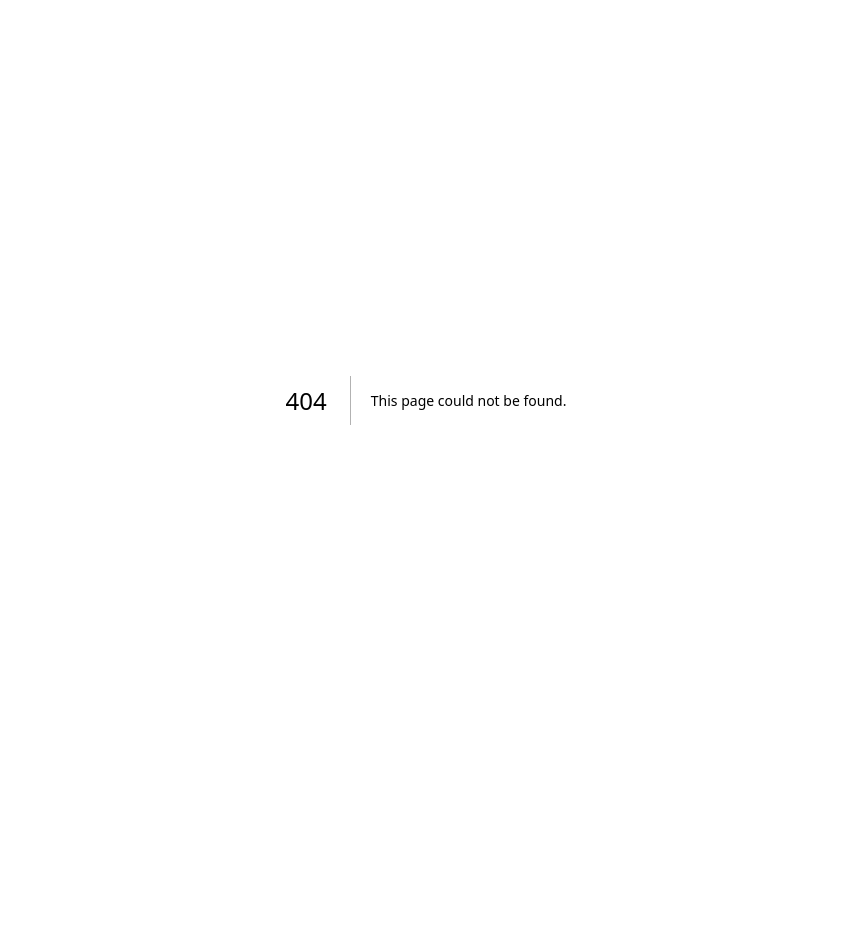
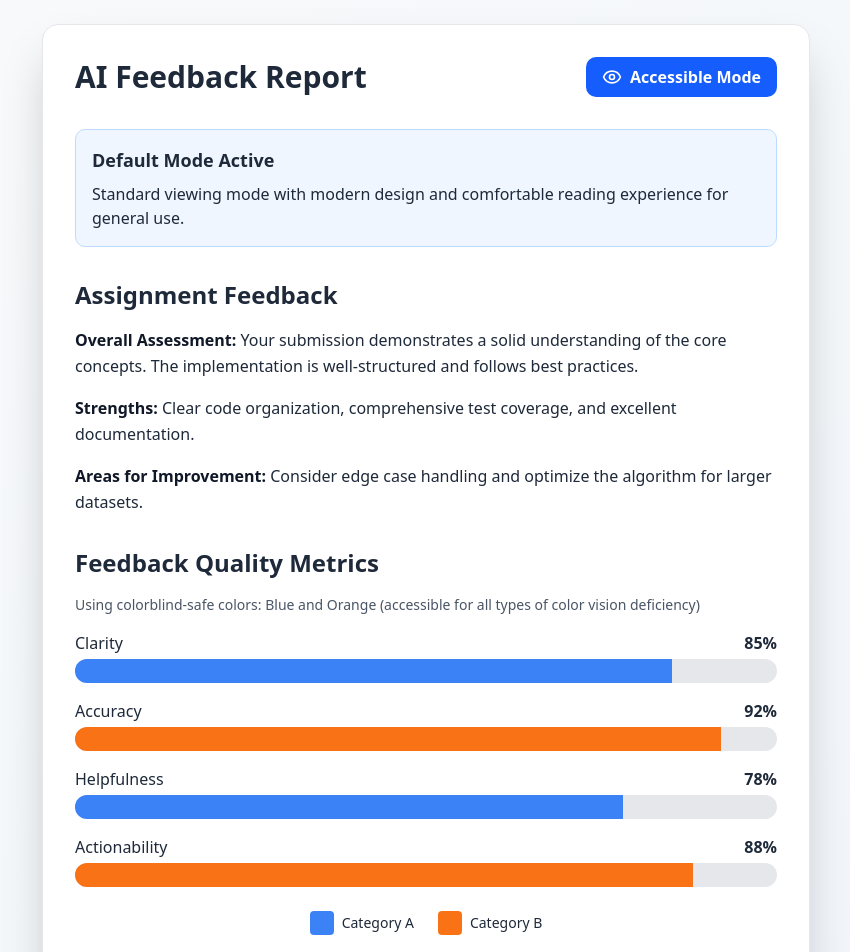
Before and after one commit to cs1060f25/autograder-project, a Next.js app: page /feedback-demo in a window 1280 px wide. Before the commit this address had no page. Shown: the top 952 px of the page, without its empty margins (214-1064 px from the left). Before the commit the page ends 800 px from the top, so only its background shows below. Built offline with nearby package versions, Linux system fonts and the light colour scheme.

Commit message:
feat: add OpenDyslexic font for improved accessibility support

```diff
--- /dev/null
+++ b/src/app/feedback-demo/page.tsx
@@ -0,0 +1,5 @@
+import AccessibleFeedback from '@/components/AccessibleFeedback';
+
+export default function FeedbackDemoPage() {
+  return <AccessibleFeedback />;
+}
--- a/src/app/globals.css
+++ b/src/app/globals.css
@@ -1,5 +1,22 @@
 @import "tailwindcss";
 @import "tw-animate-css";
+
+/* OpenDyslexic Font for Accessibility */
+@font-face {
+  font-family: 'OpenDyslexic';
+  src: url('https://cdn.jsdelivr.net/npm/open-dyslexic@1.0.3/fonts/OpenDyslexic-Regular.woff2') format('woff2');
+  font-weight: normal;
+  font-style: normal;
+  font-display: swap;
+}
+
+@font-face {
+  font-family: 'OpenDyslexic';
+  src: url('https://cdn.jsdelivr.net/npm/open-dyslexic@1.0.3/fonts/OpenDyslexic-Bold.woff2') format('woff2');
+  font-weight: bold;
+  font-style: normal;
+  font-display: swap;
+}
 
 @custom-variant dark (&:is(.dark *));
 
--- /dev/null
+++ b/src/components/AccessibleFeedback.tsx
@@ -0,0 +1,236 @@
+'use client';
+
+import { useState } from 'react';
+import { Eye, EyeOff } from 'lucide-react';
+
+export default function AccessibleFeedback() {
+  const [isAccessibleMode, setIsAccessibleMode] = useState(false);
+
+  // Sample data for colorblind-safe chart
+  const chartData = [
+    { label: 'Clarity', value: 85, color: isAccessibleMode ? '#0066CC' : '#3B82F6' }, // Blue
+    { label: 'Accuracy', value: 92, color: isAccessibleMode ? '#FF8800' : '#F97316' }, // Orange
+    { label: 'Helpfulness', value: 78, color: isAccessibleMode ? '#0066CC' : '#3B82F6' }, // Blue
+    { label: 'Actionability', value: 88, color: isAccessibleMode ? '#FF8800' : '#F97316' }, // Orange
+  ];
+
+  const maxValue = 100;
+
+  return (
+    <div
+      className={`min-h-screen flex items-center justify-center p-6 transition-all duration-300 ${
+        isAccessibleMode
+          ? 'bg-black text-yellow-300'
+          : 'bg-gradient-to-br from-slate-50 to-slate-100 text-gray-800'
+      }`}
+      style={
+        isAccessibleMode
+          ? { fontFamily: 'OpenDyslexic, Arial, sans-serif' }
+          : {}
+      }
+    >
+      <div
+        className={`w-full max-w-3xl rounded-2xl shadow-2xl p-8 transition-all duration-300 ${
+          isAccessibleMode
+            ? 'bg-gray-900 border-4 border-yellow-300'
+            : 'bg-white border border-gray-200'
+        }`}
+      >
+        {/* Header with Toggle */}
+        <div className="flex items-center justify-between mb-8">
+          <h1
+            className={`font-bold transition-all duration-300 ${
+              isAccessibleMode ? 'text-4xl' : 'text-3xl'
+            }`}
+          >
+            AI Feedback Report
+          </h1>
+          <button
+            onClick={() => setIsAccessibleMode(!isAccessibleMode)}
+            className={`flex items-center gap-2 px-4 py-2 rounded-lg font-semibold transition-all duration-300 ${
+              isAccessibleMode
+                ? 'bg-yellow-300 text-black hover:bg-yellow-400 text-lg'
+                : 'bg-blue-600 text-white hover:bg-blue-700'
+            }`}
+            aria-label={`Switch to ${isAccessibleMode ? 'default' : 'accessible'} mode`}
+          >
+            {isAccessibleMode ? (
+              <>
+                <EyeOff size={20} />
+                <span>Default Mode</span>
+              </>
+            ) : (
+              <>
+                <Eye size={20} />
+                <span>Accessible Mode</span>
+              </>
+            )}
+          </button>
+        </div>
+
+        {/* Mode Explanation */}
+        <div
+          className={`rounded-lg p-4 mb-8 transition-all duration-300 ${
+            isAccessibleMode
+              ? 'bg-gray-800 border-2 border-yellow-300'
+              : 'bg-blue-50 border border-blue-200'
+          }`}
+        >
+          <h2
+            className={`font-semibold mb-2 transition-all duration-300 ${
+              isAccessibleMode ? 'text-2xl' : 'text-lg'
+            }`}
+          >
+            {isAccessibleMode ? 'Accessible Mode Active' : 'Default Mode Active'}
+          </h2>
+          <p
+            className={`transition-all duration-300 ${
+              isAccessibleMode ? 'text-xl leading-relaxed' : 'text-base'
+            }`}
+          >
+            {isAccessibleMode
+              ? 'High-contrast theme with larger text and OpenDyslexic font for improved readability. Designed for users with visual impairments or dyslexia.'
+              : 'Standard viewing mode with modern design and comfortable reading experience for general use.'}
+          </p>
+        </div>
+
+        {/* Feedback Content */}
+        <div className="mb-8">
+          <h2
+            className={`font-semibold mb-4 transition-all duration-300 ${
+              isAccessibleMode ? 'text-3xl' : 'text-2xl'
+            }`}
+          >
+            Assignment Feedback
+          </h2>
+          <div
+            className={`space-y-4 transition-all duration-300 ${
+              isAccessibleMode ? 'text-xl leading-loose' : 'text-base leading-relaxed'
+            }`}
+          >
+            <p>
+              <strong className={isAccessibleMode ? 'text-yellow-300' : 'text-gray-900'}>
+                Overall Assessment:
+              </strong>{' '}
+              Your submission demonstrates a solid understanding of the core concepts. The
+              implementation is well-structured and follows best practices.
+            </p>
+            <p>
+              <strong className={isAccessibleMode ? 'text-yellow-300' : 'text-gray-900'}>
+                Strengths:
+              </strong>{' '}
+              Clear code organization, comprehensive test coverage, and excellent documentation.
+            </p>
+            <p>
+              <strong className={isAccessibleMode ? 'text-yellow-300' : 'text-gray-900'}>
+                Areas for Improvement:
+              </strong>{' '}
+              Consider edge case handling and optimize the algorithm for larger datasets.
+            </p>
+          </div>
+        </div>
+
+        {/* Colorblind-Safe Chart */}
+        <div>
+          <h2
+            className={`font-semibold mb-4 transition-all duration-300 ${
+              isAccessibleMode ? 'text-3xl' : 'text-2xl'
+            }`}
+          >
+            Feedback Quality Metrics
+          </h2>
+          <p
+            className={`mb-4 transition-all duration-300 ${
+              isAccessibleMode ? 'text-lg' : 'text-sm'
+            } ${isAccessibleMode ? 'text-yellow-200' : 'text-gray-600'}`}
+          >
+            Using colorblind-safe colors: Blue and Orange (accessible for all types of color
+            vision deficiency)
+          </p>
+          <div className="space-y-4">
+            {chartData.map((item, index) => (
+              <div key={index}>
+                <div className="flex justify-between mb-1">
+                  <span
+                    className={`font-medium transition-all duration-300 ${
+                      isAccessibleMode ? 'text-xl' : 'text-base'
+                    }`}
+                  >
+                    {item.label}
+                  </span>
+                  <span
+                    className={`font-bold transition-all duration-300 ${
+                      isAccessibleMode ? 'text-xl' : 'text-base'
+                    }`}
+                  >
+                    {item.value}%
+                  </span>
+                </div>
+                <div
+                  className={`w-full rounded-full overflow-hidden transition-all duration-300 ${
+                    isAccessibleMode
+                      ? 'bg-gray-700 h-8 border-2 border-yellow-300'
+                      : 'bg-gray-200 h-6'
+                  }`}
+                >
+                  <div
+                    className="h-full transition-all duration-500 ease-out flex items-center justify-end pr-2"
+                    style={{
+                      width: `${item.value}%`,
+                      backgroundColor: item.color,
+                    }}
+                    role="progressbar"
+                    aria-valuenow={item.value}
+                    aria-valuemin={0}
+                    aria-valuemax={maxValue}
+                    aria-label={`${item.label}: ${item.value}%`}
+                  >
+                    {isAccessibleMode && (
+                      <span className="text-white font-bold text-sm">{item.value}%</span>
+                    )}
+                  </div>
+                </div>
+              </div>
+            ))}
+          </div>
+        </div>
+
+        {/* Legend */}
+        <div className="mt-6 flex gap-6 justify-center">
+          <div className="flex items-center gap-2">
+            <div
+              className={`w-6 h-6 rounded transition-all duration-300 ${
+                isAccessibleMode ? 'border-2 border-yellow-300' : ''
+              }`}
+              style={{ backgroundColor: isAccessibleMode ? '#0066CC' : '#3B82F6' }}
+            />
+            <span className={isAccessibleMode ? 'text-lg' : 'text-sm'}>Category A</span>
+          </div>
+          <div className="flex items-center gap-2">
+            <div
+              className={`w-6 h-6 rounded transition-all duration-300 ${
+                isAccessibleMode ? 'border-2 border-yellow-300' : ''
+              }`}
+              style={{ backgroundColor: isAccessibleMode ? '#FF8800' : '#F97316' }}
+            />
+            <span className={isAccessibleMode ? 'text-lg' : 'text-sm'}>Category B</span>
+          </div>
+        </div>
+
+        {/* Accessibility Note */}
+        <div
+          className={`mt-8 pt-6 border-t transition-all duration-300 ${
+            isAccessibleMode
+              ? 'border-yellow-300 text-lg'
+              : 'border-gray-200 text-sm text-gray-500'
+          }`}
+        >
+          <p className="text-center">
+            💡 Toggle between modes to experience different accessibility features designed for
+            diverse user needs.
+          </p>
+        </div>
+      </div>
+    </div>
+  );
+}
```
Also changed, not shown: 1 other file (tests, documents, lock files or other folders).
